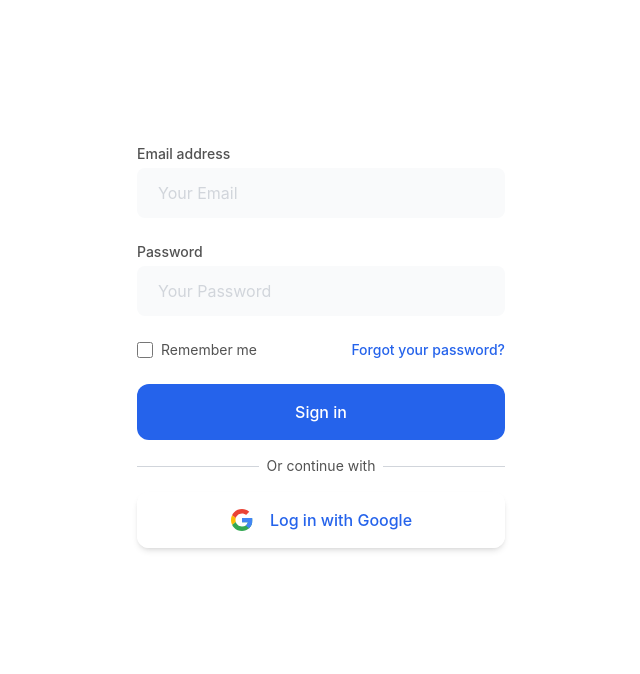
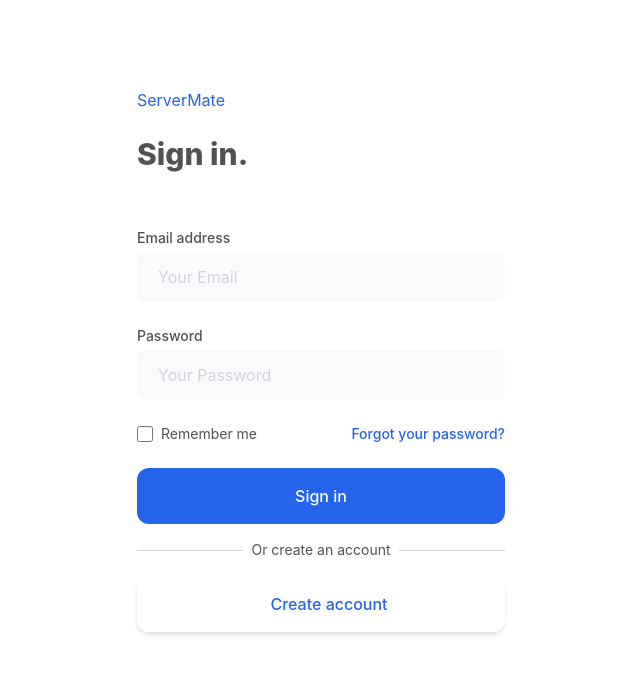
Before and after one commit to IOU4/serverMate, an Angular app: page /login in a window 1280 px wide. Shown: the top 674 px of the page, without its empty margins (319-959 px from the left). Built offline with nearby package versions, Linux system fonts and the light colour scheme.

Commit message:
update login page

```diff
--- a/src/app/auth/login/login.component.html
+++ b/src/app/auth/login/login.component.html
@@ -2,6 +2,10 @@
   <div class=" items-center px-5 py-12 lg:px-20">
     <div
       class="flex flex-col w-full max-w-md p-10 mx-auto my-6 transition duration-500 ease-in-out transform bg-white rounded-lg md:mt-0">
+      <div>
+        <p class="text-blue-600 text-medium">ServerMate</p>
+        <h2 class="mt-6 text-3xl font-extrabold text-neutral-600">Sign in.</h2>
+      </div>
       <div class="mt-8">
         <div class="mt-6">
           <form action="#" method="POST" class="space-y-6">
@@ -35,7 +39,7 @@
             </div>
 
             <div>
-              <button type="submit"
+              <button routerLink='/' type="submit"
                 class="flex items-center justify-center w-full px-10 py-4 text-base font-medium text-center text-white transition duration-500 ease-in-out transform bg-blue-600 rounded-xl hover:bg-blue-700 focus:outline-none focus:ring-2 focus:ring-offset-2 focus:ring-blue-500">Sign
                 in</button>
             </div>
@@ -45,29 +49,14 @@
               <div class="w-full border-t border-gray-300"></div>
             </div>
             <div class="relative flex justify-center text-sm">
-              <span class="px-2 text-neutral-600 bg-white"> Or continue with </span>
+              <span class="px-2 text-neutral-600 bg-white"> Or create an account </span>
             </div>
           </div>
           <div>
-            <button type="submit"
+            <button routerLink='/register' type="submit"
               class="w-full items-center block px-10 py-3.5 text-base font-medium text-center text-blue-600 transition duration-500 ease-in-out transform border-2 border-white shadow-md rounded-xl focus:outline-none focus:ring-2 focus:ring-offset-2 focus:ring-gray-500">
               <div class="flex items-center justify-center">
-                <svg xmlns="http://www.w3.org/2000/svg" xmlns:xlink="http://www.w3.org/1999/xlink" class="w-6 h-6"
-                  viewBox="0 0 48 48">
-                  <defs>
-                    <path id="a"
-                      d="M44.5 20H24v8.5h11.8C34.7 33.9 30.1 37 24 37c-7.2 0-13-5.8-13-13s5.8-13 13-13c3.1 0 5.9 1.1 8.1 2.9l6.4-6.4C34.6 4.1 29.6 2 24 2 11.8 2 2 11.8 2 24s9.8 22 22 22c11 0 21-8 21-22 0-1.3-.2-2.7-.5-4z">
-                    </path>
-                  </defs>
-                  <clipPath id="b">
-                    <use xlink:href="#a" overflow="visible"></use>
-                  </clipPath>
-                  <path clip-path="url(#b)" fill="#FBBC05" d="M0 37V11l17 13z"></path>
-                  <path clip-path="url(#b)" fill="#EA4335" d="M0 11l17 13 7-6.1L48 14V0H0z"></path>
-                  <path clip-path="url(#b)" fill="#34A853" d="M0 37l30-23 7.9 1L48 0v48H0z"></path>
-                  <path clip-path="url(#b)" fill="#4285F4" d="M48 48L17 24l-4-3 35-10z"></path>
-                </svg>
-                <span class="ml-4"> Log in with Google</span>
+                <span class="ml-4"> Create account</span>
               </div>
             </button>
           </div>
```
